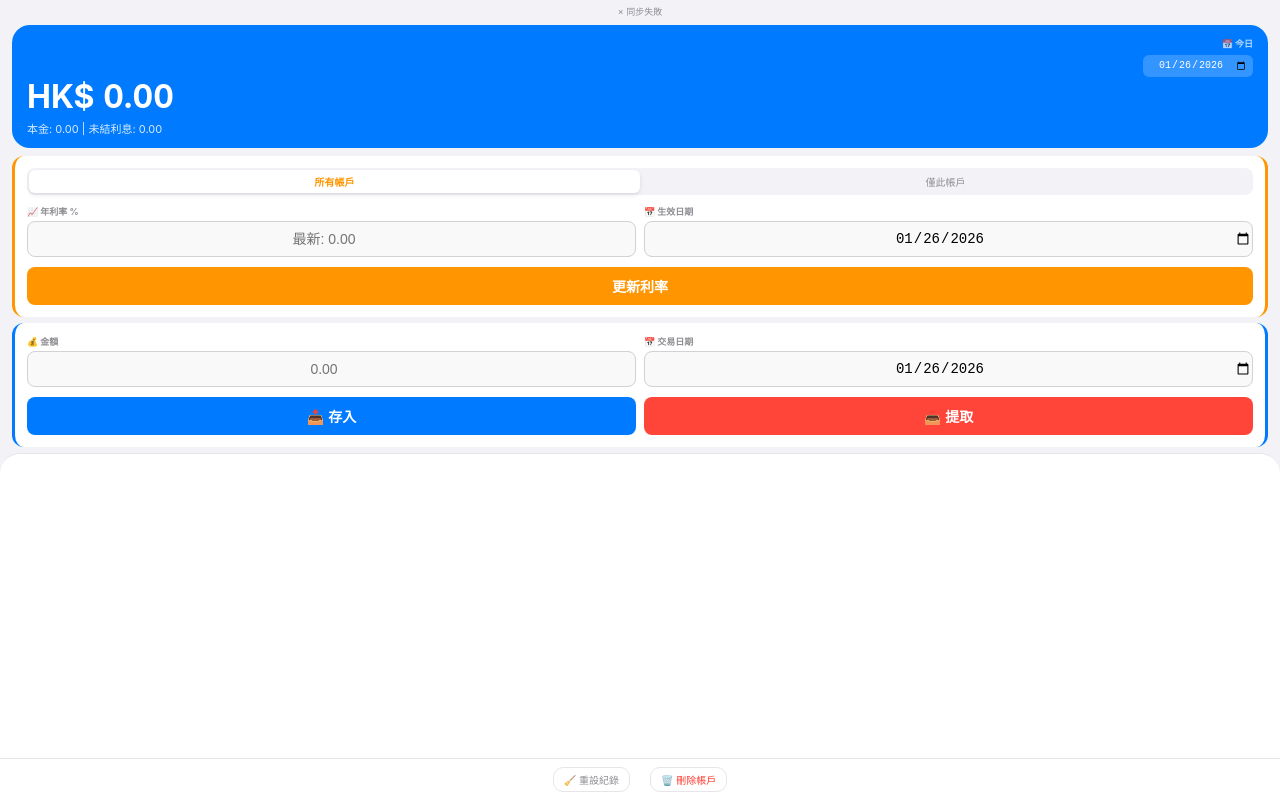
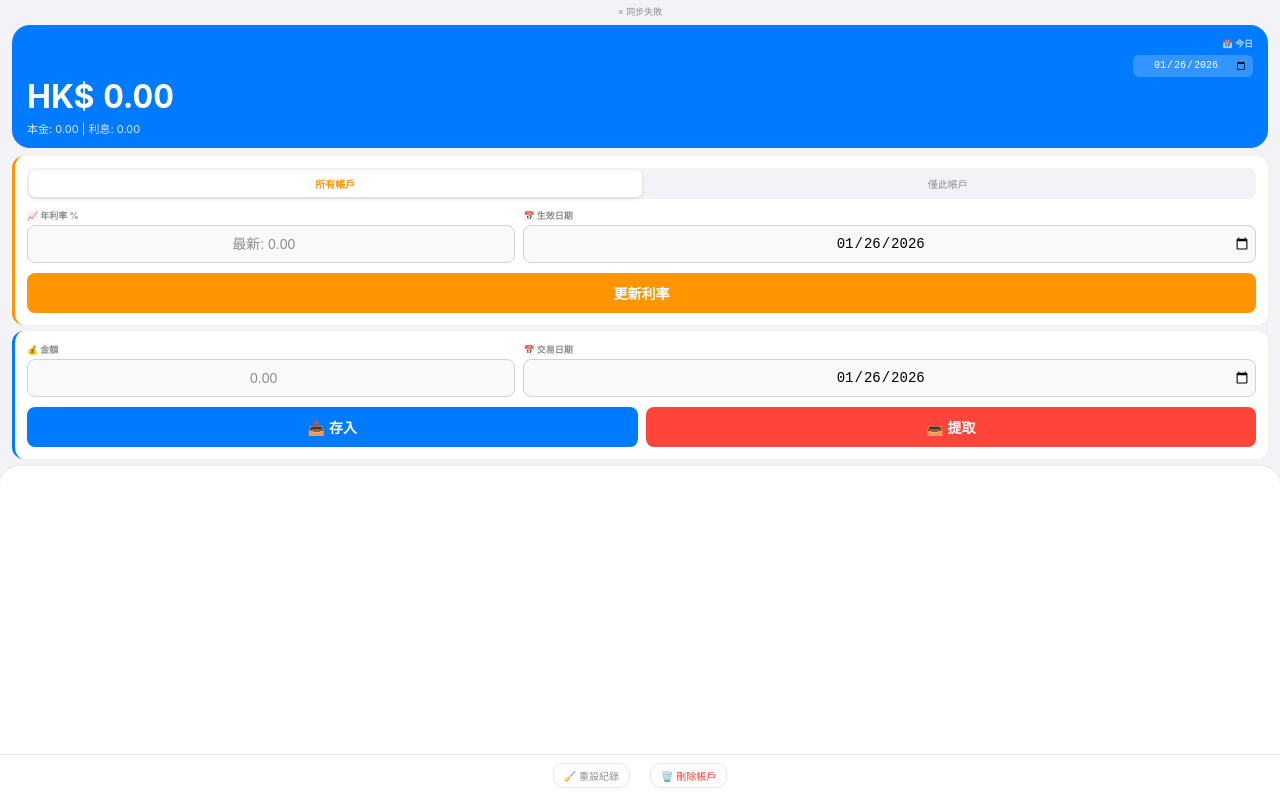
Before and after one commit to ericphone98/my-bank, a plain HTML site: page index.html in a window 1280 px wide. Drawn offline with Linux system fonts and the light colour scheme; no server answers.

Commit message:
Update index.html

```diff
--- a/index.html
+++ b/index.html
@@ -17,34 +17,48 @@
 
         .display-card { background: var(--hk-blue); color: white; padding: 12px 15px; border-radius: 18px; margin-bottom: 8px; transition: background 0.3s; }
         .display-card.is-predicting { background: var(--predict); }
-        .display-card.is-past { background: #636366; } /* 過去日子的顏色 */
+        .display-card.is-past { background: #636366; }
 
         .amount { font-size: 32px; font-weight: bold; margin: 0; font-variant-numeric: tabular-nums; }
         .breakdown { font-size: 11px; opacity: 0.85; margin-top: 4px; }
 
-        .predict-box { text-align: right; }
+        /* 頂部預測框優化 */
+        .predict-box { text-align: right; width: 120px; }
         .predict-box label { color: rgba(255,255,255,0.7); font-size: 9px; display: block; margin-bottom: 2px; }
-        .predict-box input { background: rgba(255,255,255,0.2); border: none; color: white; font-size: 10px; padding: 0 5px; border-radius: 6px; width: 110px !important; height: 22px; text-align: center; outline: none; }
+        .predict-box input { background: rgba(255,255,255,0.2); border: none; color: white; font-size: 10px; padding: 0 5px; border-radius: 6px; width: 100% !important; height: 22px; text-align: center; outline: none; }
 
-        .input-card {
-            background: var(--card-bg); padding: 12px; border-radius: 12px; margin-bottom: 6px;
-            border-left: 3px solid transparent; border-right: 3px solid transparent;
-        }
-        #rateInputCard { border-left-color: var(--hk-orange); border-right-color: var(--hk-orange); }
-        #moneyInputCard { border-left-color: var(--hk-blue); border-right-color: var(--hk-blue); }
+        .input-card { background: var(--card-bg); padding: 12px; border-radius: 12px; margin-bottom: 6px; border-left: 3px solid transparent; }
+        #rateInputCard { border-left-color: var(--hk-orange); }
+        #moneyInputCard { border-left-color: var(--hk-blue); }
 
         .scope-selector { display: flex; background: #f2f2f7; border-radius: 8px; padding: 2px; margin-bottom: 10px; }
-        .scope-btn { flex: 1; border: none; background: none; font-size: 10px; padding: 4px 0; border-radius: 6px; color: #8e8e93; cursor: pointer; }
+        .scope-btn { flex: 1; border: none; background: none; font-size: 10px; padding: 6px 0; border-radius: 6px; color: #8e8e93; cursor: pointer; }
         .scope-btn.active { background: white; color: var(--hk-orange); font-weight: bold; box-shadow: 0 2px 4px rgba(0,0,0,0.1); }
 
         .input-row { display: flex; flex-direction: column; gap: 10px; }
-        .fields-container { display: flex; gap: 8px; width: 100%; align-items: flex-end; }
-        .field-num, .field-date { flex: 1; min-width: 0; }
+        /* 關鍵修正：fields-container 寬度分配 */
+        .fields-container { display: flex; gap: 8px; width: 100%; align-items: flex-end; overflow: hidden; }
+        .field-num { flex: 2; min-width: 0; }
+        .field-date { flex: 3; min-width: 0; }
+
         label { display: block; font-size: 9px; color: #8e8e93; margin-bottom: 3px; font-weight: bold; }
 
-        input { width: 100%; border: 1px solid #d1d1d6; border-radius: 8px; font-size: 14px; background: #f9f9f9; height: 36px; text-align: center; }
+        /* 統一輸入框樣式，防止超出邊界 */
+        input {
+            width: 100%;
+            max-width: 100%;
+            border: 1px solid #d1d1d6;
+            border-radius: 8px;
+            font-size: 14px;
+            background: #f9f9f9;
+            height: 38px;
+            text-align: center;
+            margin: 0;
+            padding: 0 4px;
+        }
+        input::placeholder { color: #8e8e93; }
 
-        .btn { width: 100%; border: none; border-radius: 8px; font-weight: bold; color: white; font-size: 14px; height: 38px; }
+        .btn { width: 100%; border: none; border-radius: 8px; font-weight: bold; color: white; font-size: 14px; height: 40px; }
         .btn-blue { background: var(--hk-blue); }
         .btn-red { background: var(--withdraw); }
         .btn-orange { background: var(--hk-orange); }
@@ -52,7 +66,7 @@
         .btn-gray { background: #8e8e93; }
 
         .log-section { flex: 1; background: white; border-radius: 20px 20px 0 0; display: flex; flex-direction: column; overflow: hidden; border-top: 1px solid #e5e5ea; position: relative; }
-        #logList { overflow-y: auto; flex: 1; padding-bottom: 60px; }
+        #logList { overflow-y: auto; flex: 1; padding-bottom: 80px; }
         .log-item { display: flex; justify-content: space-between; padding: 12px 15px; border-bottom: 1px solid #f2f2f7; align-items: center; }
         .log-info { flex: 1; }
         .log-date { font-size: 10px; color: #8e8e93; }
@@ -64,7 +78,7 @@
         .amt-pos { color: #34c759; }
         .amt-neg { color: var(--withdraw); }
 
-        .bottom-bar { position: absolute; bottom: 0; left: 0; right: 0; background: rgba(255,255,255,0.85); backdrop-filter: blur(10px); padding: 8px 15px calc(8px + env(safe-area-inset-bottom)); display: flex; justify-content: center; gap: 20px; border-top: 0.5px solid #e5e5ea; }
+        .bottom-bar { position: absolute; bottom: 0; left: 0; right: 0; background: rgba(255,255,255,0.9); backdrop-filter: blur(10px); padding: 8px 15px calc(12px + env(safe-area-inset-bottom)); display: flex; justify-content: center; gap: 20px; border-top: 0.5px solid #e5e5ea; }
         .btn-small-mng { background: none; border: 1px solid #e5e5ea; color: #8e8e93; font-size: 10px; padding: 4px 10px; border-radius: 10px; }
         .hidden { display: none !important; }
     </style>
@@ -83,7 +97,7 @@
                 </div>
             </div>
             <span class="amount" id="totalDisplay">HK$ 0.00</span>
-            <div class="breakdown" id="breakdownDisplay">本金: 0.00 | 未結利息: 0.00</div>
+            <div class="breakdown" id="breakdownDisplay">本金: 0.00 | 利息: 0.00</div>
         </div>
 
         <div class="input-card" id="rateInputCard">
@@ -96,7 +110,7 @@
                     <div class="field-num"><label>📈 年利率 %</label><input type="number" id="rateVal" step="0.01" inputmode="decimal" placeholder="最新: 0.00"></div>
                     <div class="field-date"><label>📅 生效日期</label><input type="date" id="rateDate"></div>
                 </div>
-                <div class="btn-row-single"><button class="btn btn-orange" onclick="handleRateUpdate()">更新利率</button></div>
+                <button class="btn btn-orange" onclick="handleRateUpdate()">更新利率</button>
             </div>
             <div id="rateEditUI" class="input-row hidden">
                 <div class="fields-container">
@@ -138,7 +152,6 @@
     let currentScope = 'all';
     let pendingEditId = null;
 
-    // 獲取當前本地日期字串 (YYYY-MM-DD)
     const getTodayStr = () => new Date().toLocaleDateString('sv-SE');
     ['transDate', 'rateDate', 'targetDate'].forEach(id => document.getElementById(id).value = getTodayStr());
 
@@ -184,7 +197,6 @@
         if (!val) return alert("請輸入年利率");
         if (currentScope === 'all') {
             Object.keys(db.accounts).forEach(acc => db.accounts[acc].push({ id: Date.now() + Math.random(), type: 'rate', date, value: parseFloat(val) }));
-            alert("已同步更新所有帳戶");
         } else {
             db.accounts[db.current].push({ id: Date.now(), type: 'rate', date, value: parseFloat(val) });
         }
@@ -239,11 +251,10 @@
         const rates = sorted.filter(x => x.type === 'rate');
         document.getElementById('rateVal').placeholder = rates.length ? `目前: ${rates[rates.length-1].value}%` : "最新: 0.00";
 
-        // --- 核心修正：動態更新 Label ---
+        // 更新 Label 邏輯
         const selectedDateStr = document.getElementById('targetDate').value;
         const selectedDate = new Date(selectedDateStr);
         selectedDate.setHours(0,0,0,0);
-
         const realToday = new Date();
         realToday.setHours(0,0,0,0);
         const realTodayStr = realToday.toLocaleDateString('sv-SE');
@@ -261,7 +272,6 @@
             labelEl.innerText = "📅 結算至";
             cardEl.className = "display-card is-past";
         }
-        // ---------------------------------
 
         let p = 0, r = 0, acc = 0, html = "";
         let iter = (sorted.length > 0) ? new Date(sorted[0].date) : new Date();
@@ -291,7 +301,7 @@
             iter.setDate(iter.getDate() + 1);
         }
         document.getElementById('totalDisplay').innerText = `HK$ ${fmt(p+acc)}`;
-        document.getElementById('breakdownDisplay').innerText = `本金: ${fmt(p)} | 未結利息: ${fmt(acc)}`;
+        document.getElementById('breakdownDisplay').innerText = `本金: ${fmt(p)} | 利息: ${fmt(acc)}`;
         document.getElementById('logList').innerHTML = html || '<div style="padding:20px; text-align:center; color:#ccc;">尚無紀錄</div>';
     }
     pull();
```
